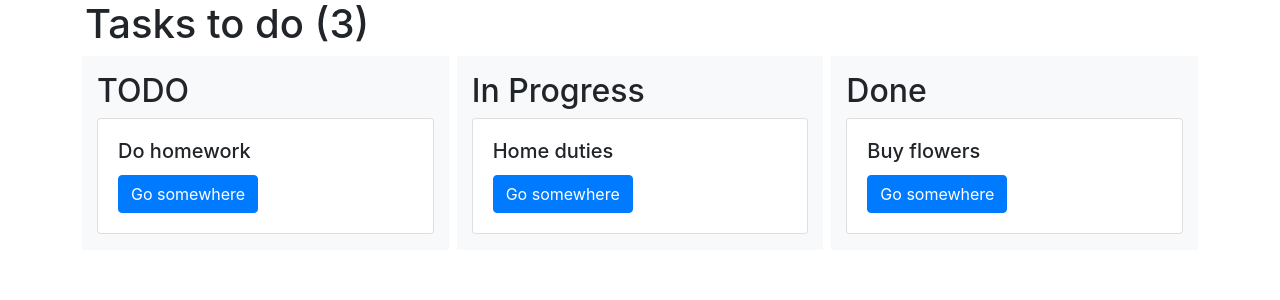
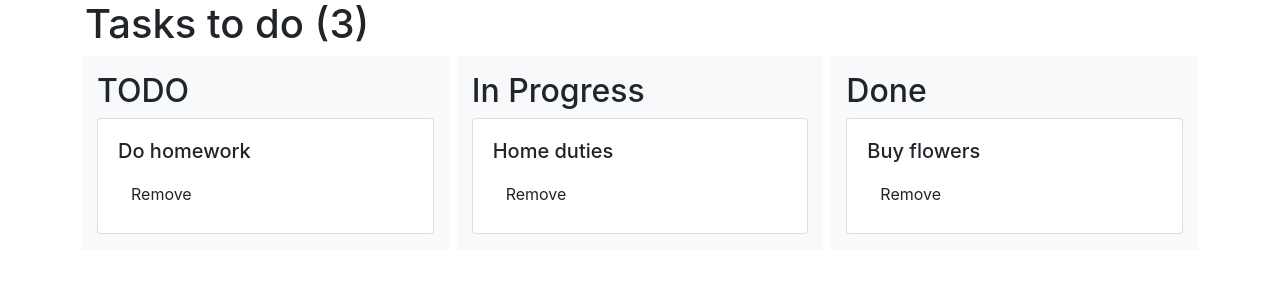
Before and after one commit to flareair/ongoing, a React (Create React App) app: page / in a window 1280 px wide. Shown: the top 300 px of the page. Built offline with nearby package versions, Linux system fonts and the light colour scheme.

Commit message:
Add task removal operation

```diff
--- a/src/index.js
+++ b/src/index.js
@@ -11,7 +11,6 @@ import configureStore from './configureStore';
 const store = configureStore();
 
 function Root() {
-  console.log(store.getState());
   return (
     <Provider store={store}>
       <App/>
--- a/src/task/Task.js
+++ b/src/task/Task.js
@@ -8,7 +8,7 @@ class Task extends React.Component {
       <div className="card">
         <div className="card-body">
           <h5 className="card-title">{this.props.task.title}</h5>
-          <button onClick={this.props.removeTask()} class="btn btn-primary">Go somewhere</button>
+          <button onClick={() => this.props.removeTask()} className="btn btn-default">Remove</button>
         </div>
       </div>
 
@@ -18,7 +18,7 @@ class Task extends React.Component {
 
 const mapDispatchToProps = (dispatch, ownProps) => {
   return {
-    removeTask: () => dispatch(removeTask(ownProps.task.title, ownProps.status.id))
+    removeTask: () => dispatch(removeTask(ownProps.task.id, ownProps.status.id))
   };
 };
 
--- a/src/task/Task.reducers.js
+++ b/src/task/Task.reducers.js
@@ -45,7 +45,7 @@ export const tasksByStatus = (state = initialState.tasksByStatus, action) => {
     const { taskId, taskStatusId } = action;
     return {
       ...state,
-      [taskStatusId]: state[taskStatusId].filter(task => task.id !== taskId)
+      [taskStatusId]: state[taskStatusId].filter(taskFromList => taskFromList !== taskId)
     };
   default:
     return state;
@@ -55,7 +55,7 @@ export const tasksByStatus = (state = initialState.tasksByStatus, action) => {
 export const allTasks = (state = initialState.allTasks, action) => {
   switch (action.type) {
   case TASK_REMOVE:
-    return state.filter(task => task.id !== action.taskId);
+    return state.filter(taskFromList => taskFromList !== action.taskId);
   default:
     return state;
   }
```
